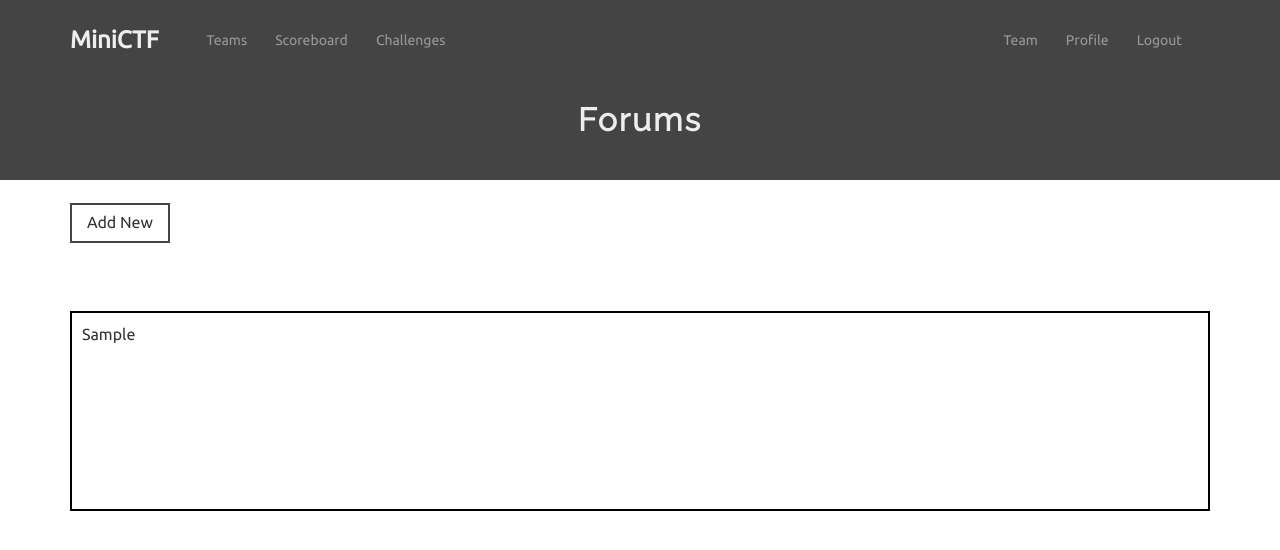
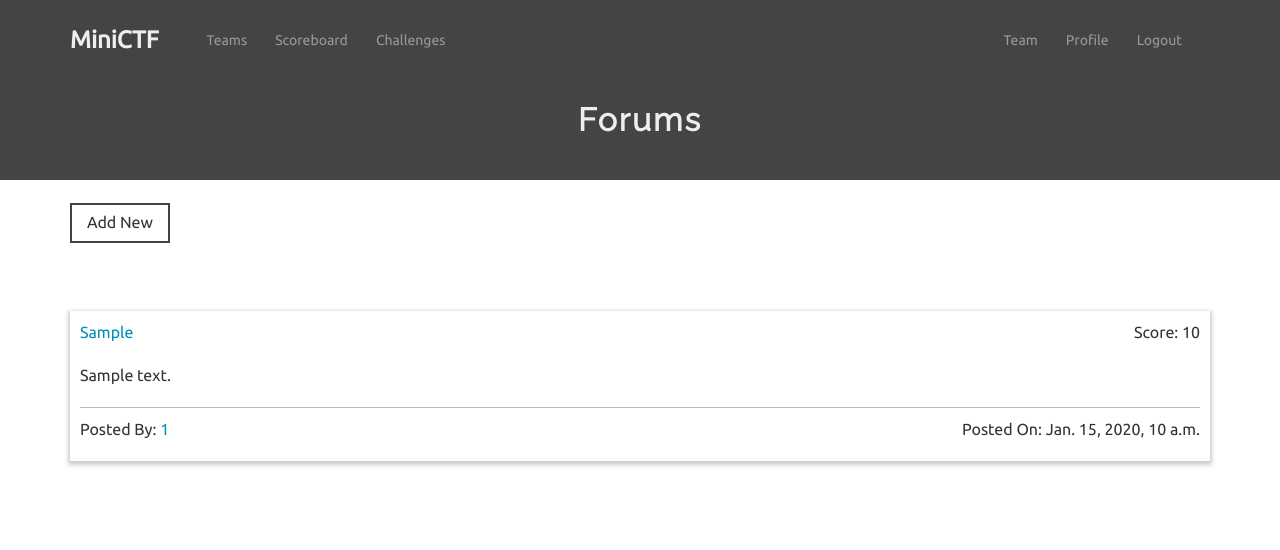
Before and after one commit to divyanshusahu/miniCTF, a Django app: page /forums/ in a window 1280 px wide. Shown: the top 550 px of the page. Run offline with Django 3.2, Linux system fonts and the light colour scheme; a user stored in the database is signed in; tables that the repository leaves empty hold one stand-in row (values such as "Sample post"); parts of the project's set-up code (start-up, migrations or seed data) failed here and were passed over; some libraries are stand-ins or nearby versions; some web fonts are replaced.

Commit message:
all thread display completed

```diff
--- a/forums/static/index.css
+++ b/forums/static/index.css
@@ -64,8 +64,30 @@ input[type=text]:focus {
 .threads {
 	width: 100%;
 	overflow: auto;
-	height: 200px;
-	border: 2px solid #000;
+	height: auto;
+	max-height: 300px;
 	padding: 10px;
 	font-size: 16px;
+	background-color: #fff;
+	box-shadow: 0px 2px 4px 2px rgba(0,0,0,0.2);
+	margin-bottom: 5%;
 }
+
+.topThread {
+	/*border-bottom: 1px solid #bbb;*/
+	width: 100%;
+	height: auto;
+}
+
+.descriptionThread {
+	padding: 10px 0px;
+	border-bottom: 1px solid #bbb;
+}
+
+.bottomThread {
+	padding-top: 10px;
+}
+
+.threads a {
+	color: #008cba;
+}
--- a/forums/templates/index.html
+++ b/forums/templates/index.html
@@ -29,36 +29,30 @@
 					{% endfor %}
 					<button type="submit">Submit</button>
 				</form>
-				{% if request.method == 'POST' %}
-					{% if success %}
-						<div class="alerted successful">
-							<p>Thread added successfully</p>
-						</div>
-					{% else %}
-						<div class="alerted failure">
-							<p>Some Error Occurred</p>
-						</div>
-					{% endif %}
-				{% endif %}
 			</div>
 		</div>
 
 		<div id="allThreads">
 			{% for thread in all_threads %}
 				<div id="thread_{{ thread.id }}" class="threads">
-					<p><a href="{{ thread.id }}">{{ thread.topic }}</a></p>
+					<div class="topThread">
+						<p>
+							<a href="{{ thread.id }}">{{ thread.topic }}</a> <span style="float: right;">Score: {{ thread.score }}</span>
+						</p>
+					</div>
+					<div class="descriptionThread">
+						<p>{{ thread.description}}</p>
+					</div>
+					<div class="bottomThread">
+						<p>
+							Posted By: <a href="/accounts/team/{{ thread.posted_by_id }}">{{ thread.posted_by_id }}</a>
+							<span style="float: right;">Posted On: {{ thread.posted_on }}</span>
+						</p>
+					</div>
 				</div>
 			{% endfor %}
 		</div>
 
 	</div>
 
-	<script type="text/javascript">
-		$(document).ready(function(){
-			$("#addNewButton").click(function(){
-				$(".alerted").remove();
-			});
-		});
-	</script>
-
 {% endblock %}
--- a/forums/views.py
+++ b/forums/views.py
@@ -8,11 +8,9 @@ import datetime
 
 @login_required(login_url="/accounts/login/")
 def index(request) :
-	success = 0
 	if request.method == 'POST' :
 		form = forms.AddThreadForm(request.POST, request.FILES)
 		if form.is_valid() :
-			success = 1
 			if request.FILES :
 				i = models.Threads(topic=request.POST['topic'],
 					posted_on=datetime.datetime.now(),
@@ -31,8 +29,9 @@ def index(request) :
 
 	all_threads = models.Threads.objects.order_by("-posted_on")
 	print(all_threads)
-	return render(request, 'index.html', {'form':form,'success':success,'all_threads':all_threads})
+	return render(request, 'index.html', {'form':form, 'all_threads':all_threads})
 
 @login_required(login_url="/accounts/login/")
 def thread(request, pk) :
-	return render(request, 'index.html')
+	thread = models.Threads.objects.get(id=pk)
+	return render(request, 'thread.html',{'thread':thread})
```
Also changed, not shown: forums/templates/thread.html (added, +18 -0 lines).
